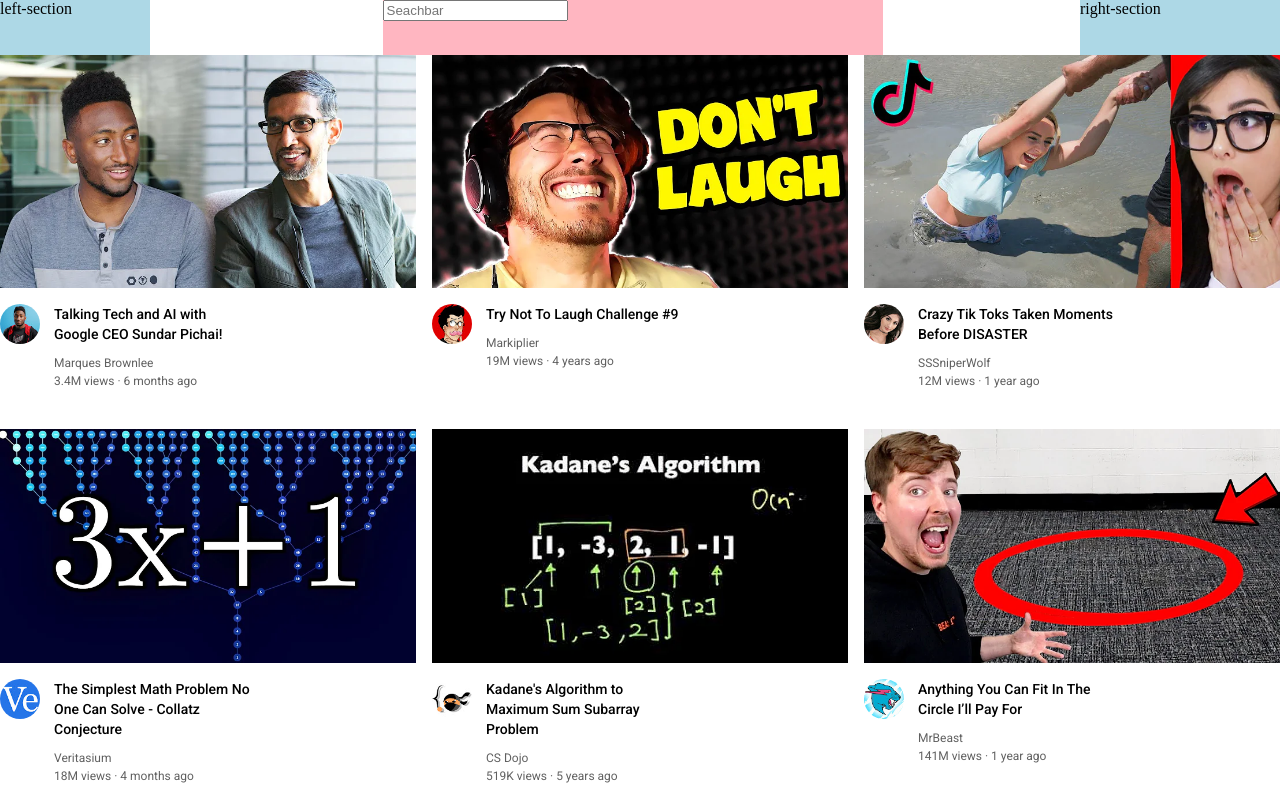
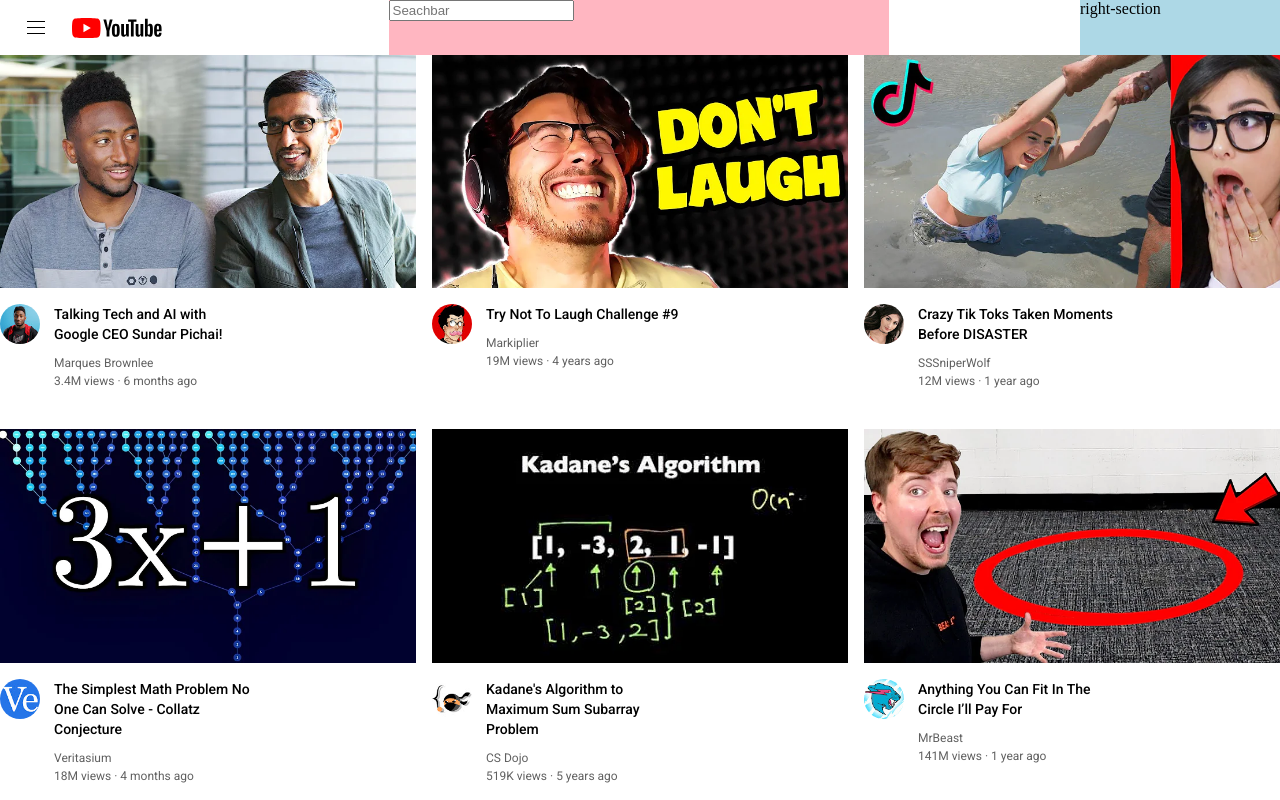
Before and after one commit to ulises-n/youtube-clone, a plain HTML site: page index.html in a window 1280 px wide. Drawn offline with Linux system fonts and the light colour scheme.

Commit message:
left section complete

```diff
--- a/index.html
+++ b/index.html
@@ -15,11 +15,16 @@
 <body>
 
   <div class="header">
-    <div class="left-section">left-section</div>
+    <div class="left-section">
+      <img class="hamburger-menu" src="icons/hamburger-menu.svg" alt="">
+      <img class="youtube-logo" src="icons/youtube-logo.svg" alt="">
+    </div>
     <div class="middle-section">
       <input class="search-box" type="text" placeholder="Seachbar">
     </div>
-    <div class="right-section">right-section</div>
+    <div class="right-section">
+      right-section
+    </div>
   </div>
 
   <div class="video-grid">
--- a/styles/header.css
+++ b/styles/header.css
@@ -5,8 +5,16 @@
   justify-content: space-between;
 }
 .left-section{
-  background-color: lightblue;
-  width: 150px;
+  display: flex;
+  align-items: center;
+}
+.hamburger-menu{
+  height: 24px;
+  margin-left: 24px;
+  margin-right: 24px;
+}
+.youtube-logo{
+  height: 20px;
 }
 .middle-section{
   background-color: lightpink;
```
Also changed, not shown: channel-pictures/my-channel.jpeg (added), icons/hamburger-menu.svg (added), icons/notifications.svg (added), icons/upload.svg (added), icons/voice-search-icon.svg (added), icons/youtube-apps.svg (added), icons/youtube-logo.svg (added).
